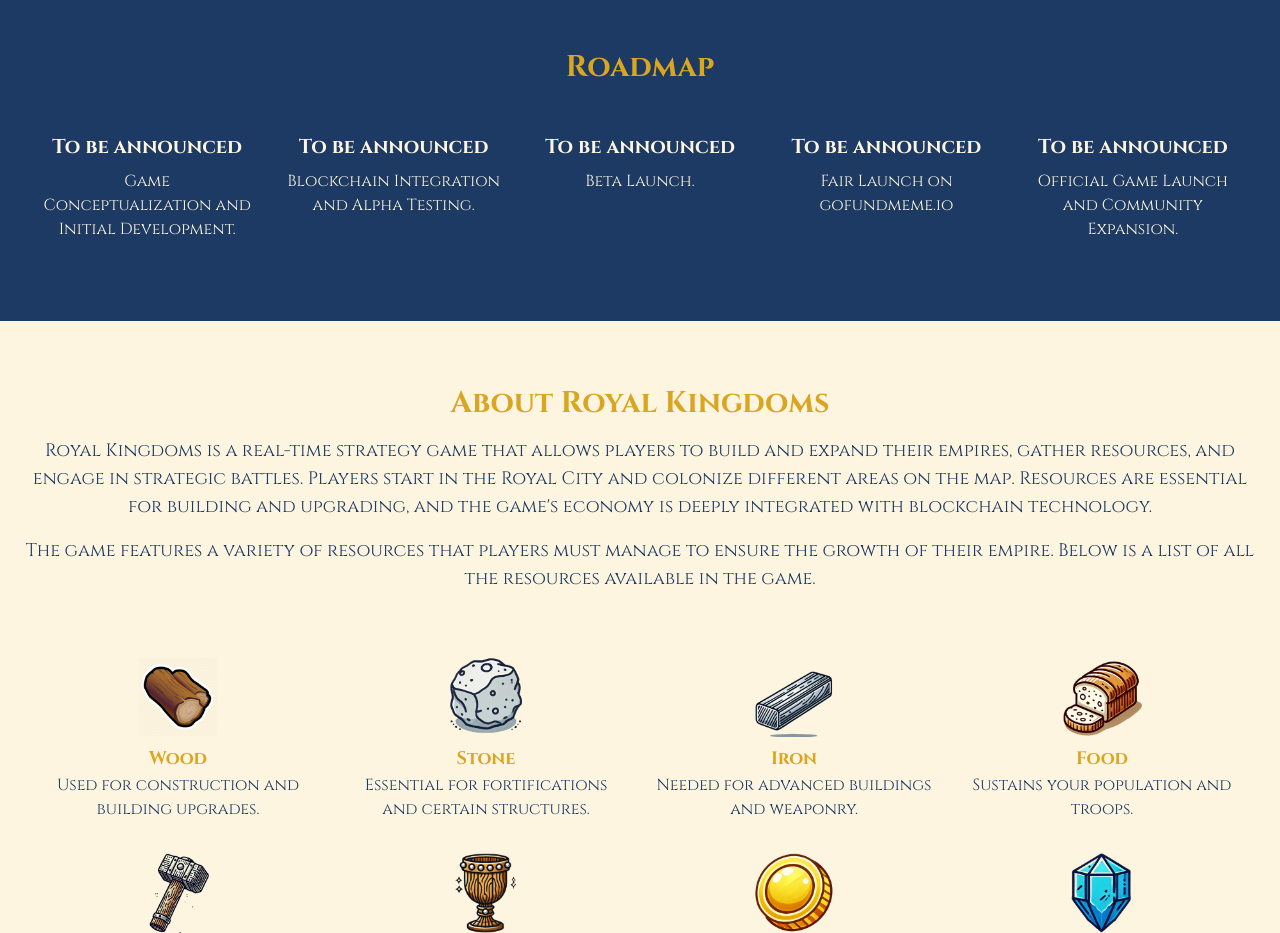
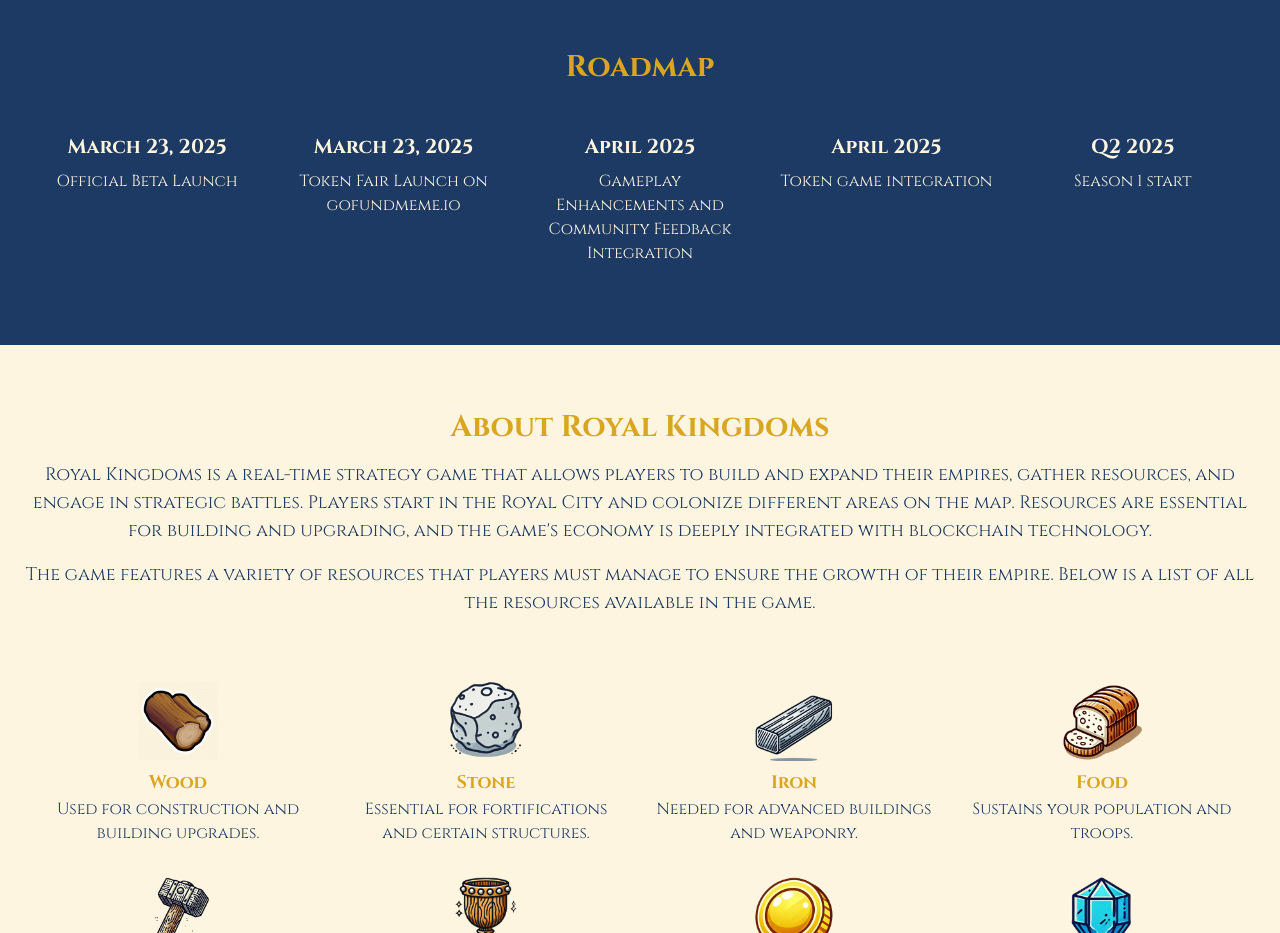
Before and after one commit to Healseyn/RoyalKingdoms-landingpage, a Next.js app: page / in a window 1280 px wide. Shown: the part 1380-2313 px from the top of the page. Built offline with nearby package versions, Linux system fonts and the light colour scheme.

Commit message:
Fix roadmap and launchdate

```diff
--- a/pages/index.js
+++ b/pages/index.js
@@ -188,24 +188,24 @@ export default function Home() {
             <h2 className="text-3xl font-bold text-primary">Roadmap</h2>
             <div className="mt-8 flex flex-col md:flex-row justify-center">
               <div className="md:w-1/4 p-4 transition duration-500 transform hover:-translate-y-2">
-                <h3 className="text-xl font-bold text-neutral">To be announced</h3>
-                <p className="text-neutral mt-2">Game Conceptualization and Initial Development.</p>
+                <h3 className="text-xl font-bold text-neutral">March 23, 2025</h3>
+                <p className="text-neutral mt-2">Official Beta Launch</p>
               </div>
               <div className="md:w-1/4 p-4 transition duration-500 transform hover:-translate-y-2">
-                <h3 className="text-xl font-bold text-neutral">To be announced</h3>
-                <p className="text-neutral mt-2">Blockchain Integration and Alpha Testing.</p>
+                <h3 className="text-xl font-bold text-neutral">March 23, 2025</h3>
+                <p className="text-neutral mt-2">Token Fair Launch on gofundmeme.io</p>
               </div>
               <div className="md:w-1/4 p-4 transition duration-500 transform hover:-translate-y-2">
-                <h3 className="text-xl font-bold text-neutral">To be announced</h3>
-                <p className="text-neutral mt-2">Beta Launch.</p>
+                <h3 className="text-xl font-bold text-neutral">April 2025</h3>
+                <p className="text-neutral mt-2">Gameplay Enhancements and Community Feedback Integration</p>
               </div>
               <div className="md:w-1/4 p-4 transition duration-500 transform hover:-translate-y-2">
-                <h3 className="text-xl font-bold text-neutral">To be announced</h3>
-                <p className="text-neutral mt-2">Fair Launch on gofundmeme.io</p>
+                <h3 className="text-xl font-bold text-neutral">April 2025</h3>
+                <p className="text-neutral mt-2">Token game integration</p>
               </div>
               <div className="md:w-1/4 p-4 transition duration-500 transform hover:-translate-y-2">
-                <h3 className="text-xl font-bold text-neutral">To be announced</h3>
-                <p className="text-neutral mt-2">Official Game Launch and Community Expansion.</p>
+                <h3 className="text-xl font-bold text-neutral">Q2 2025</h3>
+                <p className="text-neutral mt-2">Season 1 start</p>
               </div>
             </div>
           </div>
@@ -333,8 +333,9 @@ export default function Home() {
                 </h3>
                 {openQuestion === 3 && (
                   <p className="text-neutral mt-2 transition-all duration-500 ease-in-out">
-                    To be announced
+                    The beta is officially live as of March 23, 2025. Join now and start building your kingdom!
                   </p>
+
                 )}
               </div>
 
@@ -404,7 +405,7 @@ export default function Home() {
         {/* Footer */}
         <footer className="bg-secondary py-6">
           <div className="container mx-auto px-6 text-center text-neutral">
-            &copy; 2024 Royal Kingdoms. All rights reserved.
+            &copy; {new Date().getFullYear()} Royal Kingdoms. All rights reserved.
           </div>
         </footer>
       </main>
```
